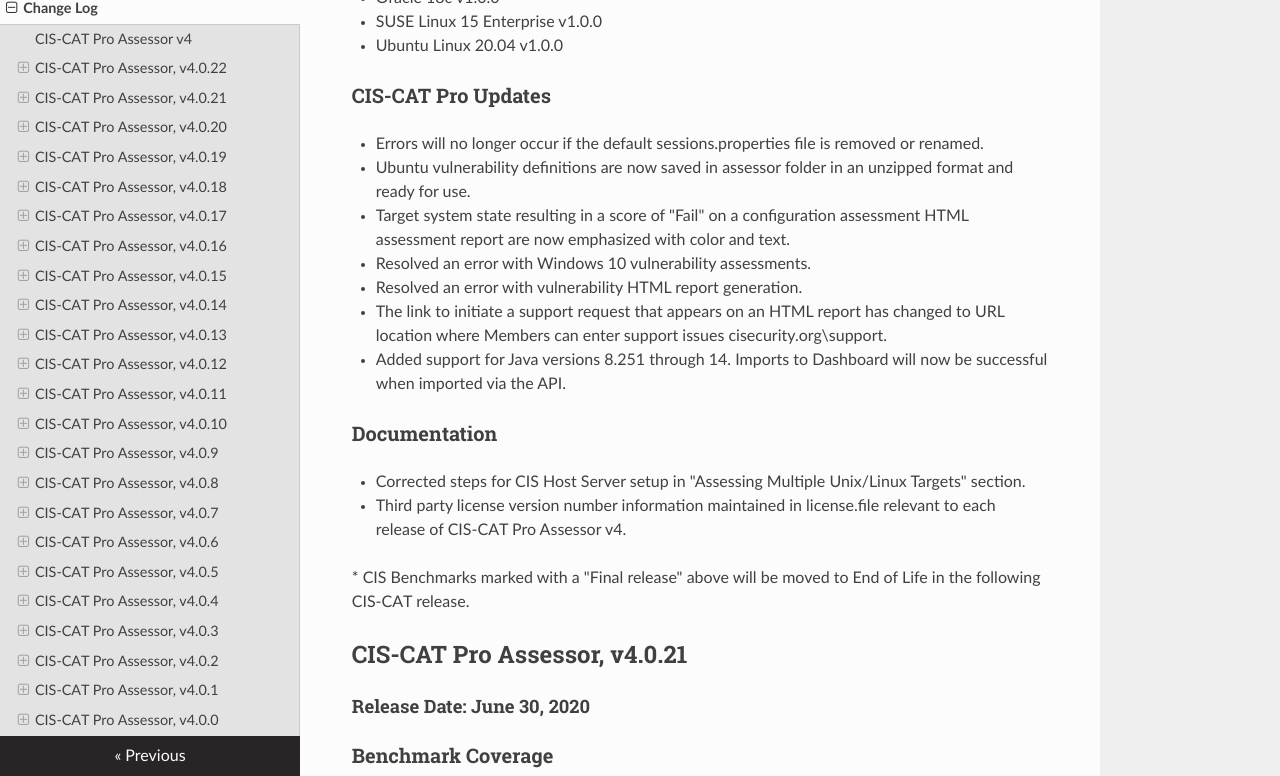
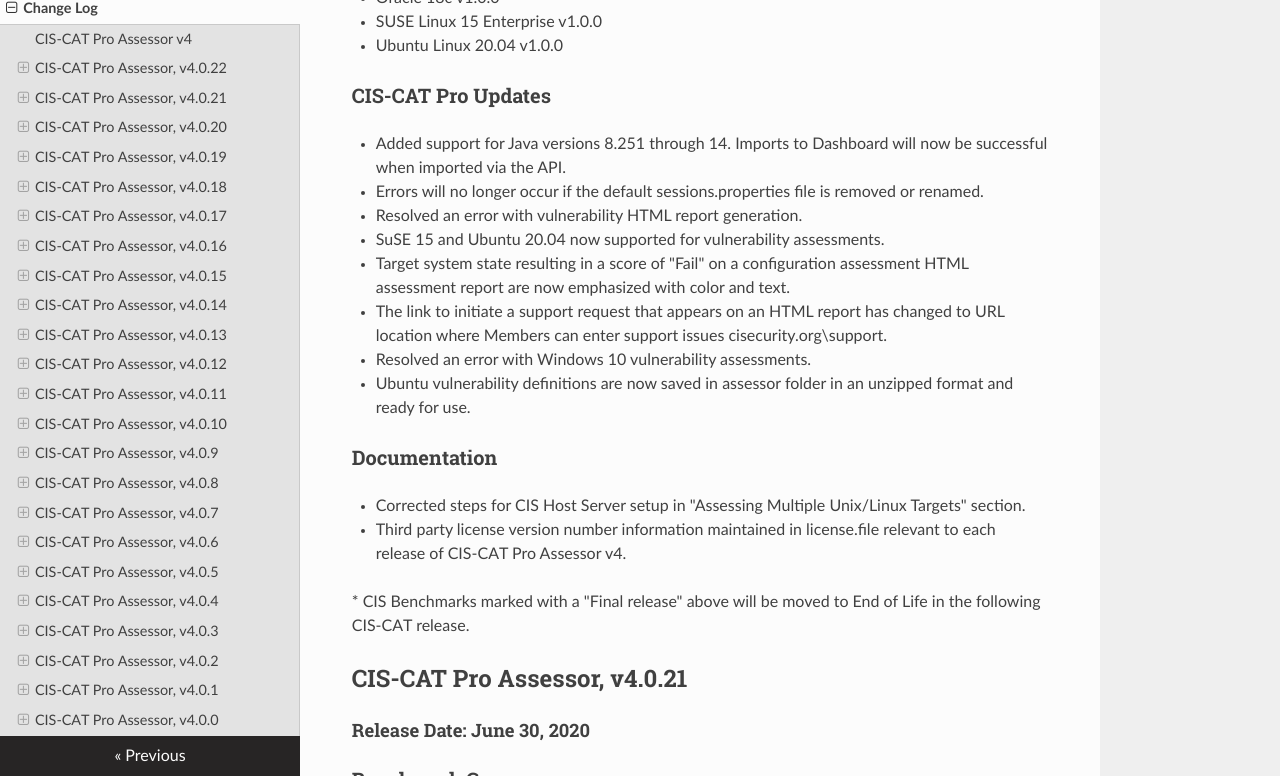
Before and after one commit to CISecurity/CCPA-Docs, an MkDocs documentation site: the page built from docs/Change Log.md, in a window 1280 px wide and 900 px high, scrolled down 800 px, cut to the strip 124-900 px from the top of the window. Built offline with MkDocs 1.6.1, drawn with Linux system fonts in a browser that asks for light colours; nearby versions of some CDN libraries.

Commit message:
Updated to match change log in WB.

```diff
--- a/docs/Change Log.md
+++ b/docs/Change Log.md
@@ -24,13 +24,14 @@
 - Ubuntu Linux 20.04 v1.0.0
 
 ### CIS-CAT Pro Updates ###
+- Added support for Java versions 8.251 through 14. Imports to Dashboard will now be successful when imported via the API.
 - Errors will no longer occur if the default sessions.properties file is removed or renamed.
+- Resolved an error with vulnerability HTML report generation.
+- SuSE 15 and Ubuntu 20.04 now supported for vulnerability assessments.
+- Target system state resulting in a score of "Fail" on a configuration assessment HTML assessment report are now emphasized with color and text.
+- The link to initiate a support request that appears on an HTML report has changed to URL location where Members can enter support issues cisecurity.org\support.
+- Resolved an error with Windows 10 vulnerability assessments.
 - Ubuntu vulnerability definitions are now saved in assessor folder in an unzipped format and ready for use.
-- Target system state resulting in a score of "Fail" on a configuration assessment HTML assessment report are now emphasized with color and text.
-- Resolved an error with Windows 10 vulnerability assessments.
-- Resolved an error with vulnerability HTML report generation.
-- The link to initiate a support request that appears on an HTML report has changed to URL location where Members can enter support issues cisecurity.org\support.
-- Added support for Java versions 8.251 through 14. Imports to Dashboard will now be successful when imported via the API.
 
 ### Documentation ###
 - Corrected steps for CIS Host Server setup in "Assessing Multiple Unix/Linux Targets" section.
```
